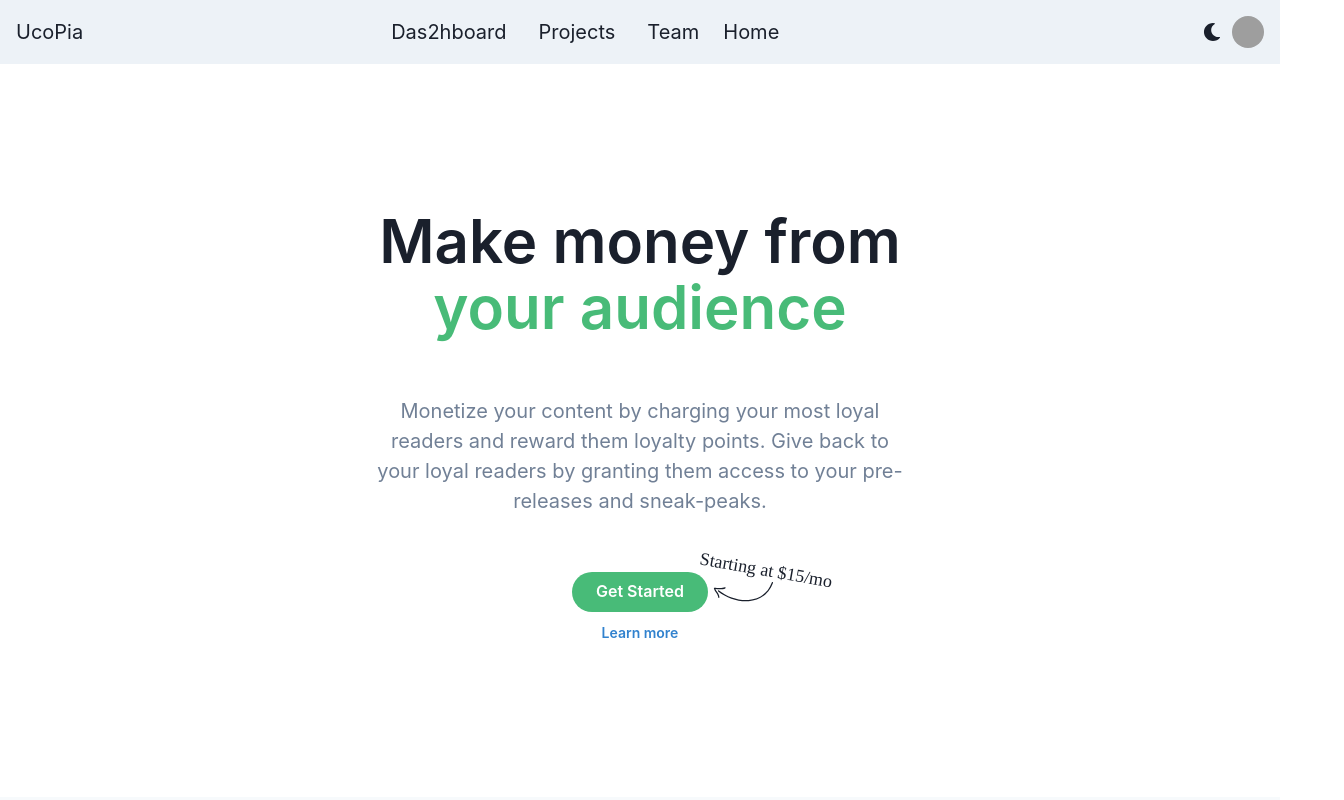
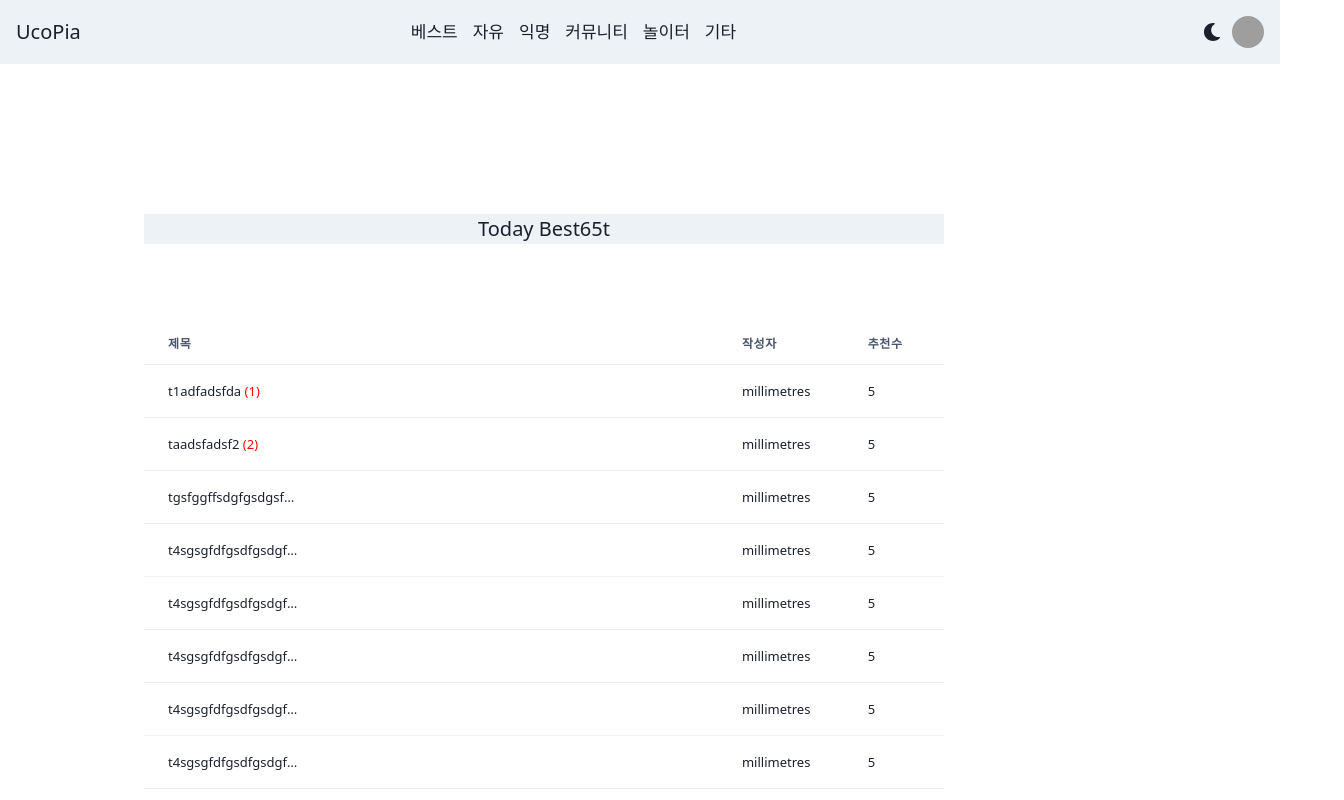
Before and after one commit to Butler-SIM/fff-front, a React (Create React App) app: page /board/BoardList in a window 1280 px wide. Shown: the top 800 px of the page, 1344 px wide, since content can reach past the window. Built offline with nearby package versions, Linux system fonts and the light colour scheme; grey boxes are pictures that could not be loaded.

Commit message:
feat 판 list 작업중

```diff
--- a/src/App.tsx
+++ b/src/App.tsx
@@ -1,16 +1,13 @@
 import * as React from "react";
-import {
-  ChakraProvider,
-  Box,
-  extendTheme,
-} from "@chakra-ui/react";
+import { ChakraProvider, Box, extendTheme } from "@chakra-ui/react";
 import { ColorModeSwitcher } from "./ColorModeSwitcher";
 import { Logo } from "./Logo";
 import CustomFooter from "./components/common/Footer";
 import CustomNav from "./components/common/NavBar";
-import { BrowserRouter, Router, Route, Routes } from 'react-router-dom';
+import { BrowserRouter, Router, Route, Routes } from "react-router-dom";
 import MainLayout from "./components/common/layout/MainLayOut";
 import BoardList from "./components/board/BoardList";
+import BoardDetail from './components/board/BoardDetail';
 
 const colors = {
   brand: {
@@ -20,7 +17,13 @@ const colors = {
   },
 };
 
-const theme = extendTheme({ colors });
+const theme = extendTheme({
+  colors,
+  fonts: {
+    body: '"Noto Sans", "malgun gothic", AppleGothic, dotum, sans-serif',
+    heading: '"Noto Sans", "malgun gothic", AppleGothic, dotum, sans-serif',
+  },
+});
 
 export const App = () => (
   <BrowserRouter>
@@ -32,7 +35,8 @@ export const App = () => (
           <Route path="/" element={<MainLayout />} />
           {/* 게시판 목록 */}
           <Route path="/board/BoardList" element={<BoardList />} />
-
+          {/* 게시판 상세 */}
+          <Route path="/board/detail/:boardId" element={<BoardDetail />} />
         </Routes>
 
         {/* 기타 컴포넌트들 */}
--- /dev/null
+++ b/src/components/board/BoardDetail.tsx
@@ -0,0 +1,184 @@
+'use client'
+
+import {
+  Box,
+  chakra,
+  Container,
+  Stack,
+  Text,
+  Image,
+  Flex,
+  VStack,
+  Button,
+  Heading,
+  SimpleGrid,
+  StackDivider,
+  useColorModeValue,
+  VisuallyHidden,
+  List,
+  ListItem,
+} from '@chakra-ui/react'
+import { MdLocalShipping } from 'react-icons/md'
+
+export default function BoardDetail() {
+  return (
+    <Container maxW={'7xl'}>
+      <SimpleGrid
+        columns={{ base: 1, lg: 2 }}
+        spacing={{ base: 8, md: 10 }}
+        py={{ base: 18, md: 24 }}>
+        <Flex>
+          <Image
+            rounded={'md'}
+            alt={'product image'}
+            src={
+              'https://images.unsplash.com/photo-1596516109370-29001ec8ec36?crop=entropy&cs=tinysrgb&fit=max&fm=jpg&ixid=MnwyODE1MDl8MHwxfGFsbHx8fHx8fHx8fDE2Mzg5MzY2MzE&ixlib=rb-1.2.1&q=80&w=1080'
+            }
+            fit={'cover'}
+            align={'center'}
+            w={'100%'}
+            h={{ base: '100%', sm: '400px', lg: '500px' }}
+          />
+        </Flex>
+        <Stack spacing={{ base: 6, md: 10 }}>
+          <Box as={'header'}>
+            <Heading
+              lineHeight={1.1}
+              fontWeight={600}
+              fontSize={{ base: '2xl', sm: '4xl', lg: '5xl' }}>
+              Automatic Watch
+            </Heading>
+            <Text
+              color={useColorModeValue('gray.900', 'gray.400')}
+              fontWeight={300}
+              fontSize={'2xl'}>
+              $350.00 USD
+            </Text>
+          </Box>
+
+          <Stack
+            spacing={{ base: 4, sm: 6 }}
+            direction={'column'}
+            divider={
+              <StackDivider borderColor={useColorModeValue('gray.200', 'gray.600')} />
+            }>
+            <VStack spacing={{ base: 4, sm: 6 }}>
+              <Text
+                color={useColorModeValue('gray.500', 'gray.400')}
+                fontSize={'2xl'}
+                fontWeight={'300'}>
+                Lorem ipsum dolor sit amet, consetetur sadipscing elitr, sed diam nonumy
+                eirmod tempor invidunt ut labore
+              </Text>
+              <Text fontSize={'lg'}>
+                Lorem ipsum dolor sit amet, consectetur adipisicing elit. Ad aliquid amet
+                at delectus doloribus dolorum expedita hic, ipsum maxime modi nam officiis
+                porro, quae, quisquam quos reprehenderit velit? Natus, totam.
+              </Text>
+            </VStack>
+            <Box>
+              <Text
+                fontSize={{ base: '16px', lg: '18px' }}
+                color={useColorModeValue('yellow.500', 'yellow.300')}
+                fontWeight={'500'}
+                textTransform={'uppercase'}
+                mb={'4'}>
+                Features
+              </Text>
+
+              <SimpleGrid columns={{ base: 1, md: 2 }} spacing={10}>
+                <List spacing={2}>
+                  <ListItem>Chronograph</ListItem>
+                  <ListItem>Master Chronometer Certified</ListItem>{' '}
+                  <ListItem>Tachymeter</ListItem>
+                </List>
+                <List spacing={2}>
+                  <ListItem>Anti‑magnetic</ListItem>
+                  <ListItem>Chronometer</ListItem>
+                  <ListItem>Small seconds</ListItem>
+                </List>
+              </SimpleGrid>
+            </Box>
+            <Box>
+              <Text
+                fontSize={{ base: '16px', lg: '18px' }}
+                color={useColorModeValue('yellow.500', 'yellow.300')}
+                fontWeight={'500'}
+                textTransform={'uppercase'}
+                mb={'4'}>
+                Product Details
+              </Text>
+
+              <List spacing={2}>
+                <ListItem>
+                  <Text as={'span'} fontWeight={'bold'}>
+                    Between lugs:
+                  </Text>{' '}
+                  20 mm
+                </ListItem>
+                <ListItem>
+                  <Text as={'span'} fontWeight={'bold'}>
+                    Bracelet:
+                  </Text>{' '}
+                  leather strap
+                </ListItem>
+                <ListItem>
+                  <Text as={'span'} fontWeight={'bold'}>
+                    Case:
+                  </Text>{' '}
+                  Steel
+                </ListItem>
+                <ListItem>
+                  <Text as={'span'} fontWeight={'bold'}>
+                    Case diameter:
+                  </Text>{' '}
+                  42 mm
+                </ListItem>
+                <ListItem>
+                  <Text as={'span'} fontWeight={'bold'}>
+                    Dial color:
+                  </Text>{' '}
+                  Black
+                </ListItem>
+                <ListItem>
+                  <Text as={'span'} fontWeight={'bold'}>
+                    Crystal:
+                  </Text>{' '}
+                  Domed, scratch‑resistant sapphire crystal with anti‑reflective treatment
+                  inside
+                </ListItem>
+                <ListItem>
+                  <Text as={'span'} fontWeight={'bold'}>
+                    Water resistance:
+                  </Text>{' '}
+                  5 bar (50 metres / 167 feet){' '}
+                </ListItem>
+              </List>
+            </Box>
+          </Stack>
+
+          <Button
+            rounded={'none'}
+            w={'full'}
+            mt={8}
+            size={'lg'}
+            py={'7'}
+            bg={useColorModeValue('gray.900', 'gray.50')}
+            color={useColorModeValue('white', 'gray.900')}
+            textTransform={'uppercase'}
+            _hover={{
+              transform: 'translateY(2px)',
+              boxShadow: 'lg',
+            }}>
+            Add to cart
+          </Button>
+
+          <Stack direction="row" alignItems="center" justifyContent={'center'}>
+            <MdLocalShipping />
+            <Text>2-3 business days delivery</Text>
+          </Stack>
+        </Stack>
+      </SimpleGrid>
+    </Container>
+  )
+}
--- a/src/components/board/BoardList.tsx
+++ b/src/components/board/BoardList.tsx
@@ -1,94 +1,139 @@
-'use client'
-
 import {
+  Table,
+  Thead,
+  Tbody,
+  Tfoot,
+  Tr,
+  Th,
+  Td,
+  TableCaption,
+  TableContainer,
   Box,
-  Heading,
   Container,
   Text,
-  Button,
-  Stack,
-  Icon,
   useColorModeValue,
-  createIcon,
-} from '@chakra-ui/react'
+} from "@chakra-ui/react";
+import { useBreakpointValue } from "@chakra-ui/react";
+import { useState } from "react";
+import { Link as ChakraLink, LinkProps } from "@chakra-ui/react";
+import { Link as ReactRouterLink } from "react-router-dom";
 
-export default function MainLayout() {
+type DataItem = {
+  title: string;
+  comment: number;
+};
+
+function BoardListData(props: any) {
+  const [dataList, setDataList] = useState<DataItem[]>([
+    { title: "t1adfadsfda", comment: 1 },
+    { title: "taadsfadsf2", comment: 2 },
+    { title: "tgsfggffsdgfgsdgsfdgsfd3", comment: 3 },
+    { title: "t4sgsgfdfgsdfgsdgfsd", comment: 4 },
+    { title: "t4sgsgfdfgsdfgsdgfsd", comment: 5 },
+    { title: "t4sgsgfdfgsdfgsdgfsd", comment: 6 },
+    { title: "t4sgsgfdfgsdfgsdgfsd", comment: 7 },
+    { title: "t4sgsgfdfgsdfgsdgfsd", comment: 8 },
+    { title: "t4sgsgfdfgsdfgsdgfsd", comment: 9 },
+    { title: "t4sgsgfdfgsdfgsdgfsd", comment: 10 },
+  ]);
+
   return (
-    <>
-      <Container maxW={'xl'}>
-        <Stack
-          as={Box}
-          textAlign={'center'}
-          spacing={{ base: 8, md: 14 }}
-          py={{ base: 20, md: 36 }}>
-          <Heading
-            fontWeight={600}
-            fontSize={{ base: '2xl', sm: '4xl', md: '6xl' }}
-            lineHeight={'110%'}>
-            Make money from <br />
-            <Text as={'span'} color={'green.400'}>
-              your audience
-            </Text>
-          </Heading>
-          <Text color={'gray.500'}>
-            Monetize your content by charging your most loyal readers and reward them
-            loyalty points. Give back to your loyal readers by granting them access to
-            your pre-releases and sneak-peaks.
-          </Text>
-          <Stack
-            direction={'column'}
-            spacing={3}
-            align={'center'}
-            alignSelf={'center'}
-            position={'relative'}>
-            <Button
-              colorScheme={'green'}
-              bg={'green.400'}
-              rounded={'full'}
-              px={6}
-              _hover={{
-                bg: 'green.500',
-              }}>
-              Get Started
-            </Button>
-            <Button variant={'link'} colorScheme={'blue'} size={'sm'}>
-              Learn more
-            </Button>
-            <Box>
-              <Icon
-                as={Arrow}
-                color={useColorModeValue('gray.800', 'gray.300')}
-                w={71}
-                position={'absolute'}
-                right={-71}
-                top={'10px'}
-              />
-              <Text
-                fontSize={'lg'}
-                fontFamily={'Caveat'}
-                position={'absolute'}
-                right={'-125px'}
-                top={'-15px'}
-                transform={'rotate(10deg)'}>
-                Starting at $15/mo
+    <Box width={{ base: "100%", md: "1200px" }}>
+      <Box
+        bg={useColorModeValue("gray.100", "gray.900")}
+        width={useBreakpointValue({ base: "385px", md: "800px" })}
+      >
+        {props.title ? props.title : ""}
+        65t
+      </Box>
+
+      <Table
+        variant="simple"
+        width={useBreakpointValue({ base: "385px", md: "800px" })}
+        fontSize={useBreakpointValue({ base: "10px", md: "13px" })}
+        mt={20}
+      >
+        <Thead>
+          <Tr>
+            <Th width={useBreakpointValue({ base: "130px", md: "550px" })}>
+              제목
+            </Th>
+            <Th width={useBreakpointValue({ base: "10px", md: "100px" })}>
+              작성자
+            </Th>
+            <Th
+              width={useBreakpointValue({ base: "8px", md: "30px" })}
+              whiteSpace="nowrap"
+            >
+              추천수
+            </Th>
+          </Tr>
+        </Thead>
+        <Tbody>
+          {dataList.map((item) => (
+            <Tr>
+              <Td>
+                <ChakraLink as={ReactRouterLink} to="/board/detail/:boardId">
+                  <Text isTruncated maxWidth="130px">
+                    {item.title}{" "}
+                    <Text as="span" color="red">
+                      ({item.comment})
+                    </Text>
+                  </Text>
+                </ChakraLink>
+              </Td>
+
+              <Td>millimetres</Td>
+              <Td>5</Td>
+            </Tr>
+          ))}
+          <Tr>
+            <Td>
+              <Text isTruncated maxWidth="130px">
+                inchㄴㄹadsafddfasadfsadfsdfdffad
               </Text>
-            </Box>
-          </Stack>
-        </Stack>
-      </Container>
-    </>
-  )
+            </Td>
+            <Td>millimetres</Td>
+            <Td>254</Td>
+          </Tr>
+          <Tr>
+            <Td>
+              <Text isTruncated maxWidth="130px">
+                inchㄴㄹadsafddfasadfsadfsdfdffad
+              </Text>
+            </Td>
+            <Td>centimetres</Td>
+            <Td>3048</Td>
+          </Tr>
+          <Tr>
+            <Td>
+              <Text isTruncated maxWidth="130px">
+                inchㄴㄹadsafddfasadfsadfsdfdffad
+              </Text>
+            </Td>
+            <Td>metres</Td>
+            <Td>0.91444</Td>
+          </Tr>
+        </Tbody>
+      </Table>
+    </Box>
+  );
 }
 
-const Arrow = createIcon({
-  displayName: 'Arrow',
-  viewBox: '0 0 72 24',
-  path: (
-    <path
-      fillRule="evenodd"
-      clipRule="evenodd"
-      d="M0.600904 7.08166C0.764293 6.8879 1.01492 6.79004 1.26654 6.82177C2.83216 7.01918 5.20326 7.24581 7.54543 7.23964C9.92491 7.23338 12.1351 6.98464 13.4704 6.32142C13.84 6.13785 14.2885 6.28805 14.4722 6.65692C14.6559 7.02578 14.5052 7.47362 14.1356 7.6572C12.4625 8.48822 9.94063 8.72541 7.54852 8.7317C5.67514 8.73663 3.79547 8.5985 2.29921 8.44247C2.80955 9.59638 3.50943 10.6396 4.24665 11.7384C4.39435 11.9585 4.54354 12.1809 4.69301 12.4068C5.79543 14.0733 6.88128 15.8995 7.1179 18.2636C7.15893 18.6735 6.85928 19.0393 6.4486 19.0805C6.03792 19.1217 5.67174 18.8227 5.6307 18.4128C5.43271 16.4346 4.52957 14.868 3.4457 13.2296C3.3058 13.0181 3.16221 12.8046 3.01684 12.5885C2.05899 11.1646 1.02372 9.62564 0.457909 7.78069C0.383671 7.53862 0.437515 7.27541 0.600904 7.08166ZM5.52039 10.2248C5.77662 9.90161 6.24663 9.84687 6.57018 10.1025C16.4834 17.9344 29.9158 22.4064 42.0781 21.4773C54.1988 20.5514 65.0339 14.2748 69.9746 0.584299C70.1145 0.196597 70.5427 -0.0046455 70.931 0.134813C71.3193 0.274276 71.5206 0.70162 71.3807 1.08932C66.2105 15.4159 54.8056 22.0014 42.1913 22.965C29.6185 23.9254 15.8207 19.3142 5.64226 11.2727C5.31871 11.0171 5.26415 10.5479 5.52039 10.2248Z"
-      fill="currentColor"
-    />
-  ),
-})
+export default function Main() {
+  const displayFlex = useBreakpointValue({ base: "block" });
+
+  return (
+    <Container maxW={"5xl"}>
+      <Box
+        width={{ base: "100%", md: "1200px" }}
+        mt={150}
+        mb={20}
+        alignItems="center"
+        justifyContent="center"
+      >
+        <BoardListData title={"Today Best"}></BoardListData>
+      </Box>
+    </Container>
+  );
+}
--- a/src/components/common/NavBar.tsx
+++ b/src/components/common/NavBar.tsx
@@ -26,7 +26,7 @@ interface Props {
   children: React.ReactNode;
 }
 
-const Links = ["Das2hboard", "Projects", "Team"];
+const Links = ["베스트", "자유", "익명", "커뮤니티", "놀이터", "기타"];
 
 const NavLink = (props: Props) => {
   const { children } = props;
@@ -64,20 +64,34 @@ export default function CustomNav() {
           />
           <HStack spacing={300} alignItems={"center"}>
             <Box>
-            <ChakraLink as={ReactRouterLink} to="/">
+              <ChakraLink as={ReactRouterLink} to="/">
                 UcoPia
               </ChakraLink>
             </Box>
             <HStack
               as={"nav"}
-              spacing={4}
+              spacing={15}
               display={{ base: "none", md: "flex" }}
+              ml={30}
+              fontSize={17}
             >
-              {Links.map((link) => (
-                <NavLink key={"/board/BoardList"}>{link}</NavLink>
-              ))}
               <ChakraLink as={ReactRouterLink} to="/board/BoardList">
-                Home
+                베스트
+              </ChakraLink>
+              <ChakraLink as={ReactRouterLink} to="/board/BoardList">
+                자유
+              </ChakraLink>
+              <ChakraLink as={ReactRouterLink} to="/board/BoardList">
+                익명
+              </ChakraLink>
+              <ChakraLink as={ReactRouterLink} to="/board/BoardList">
+                커뮤니티
+              </ChakraLink>
+              <ChakraLink as={ReactRouterLink} to="/board/BoardList">
+                놀이터
+              </ChakraLink>
+              <ChakraLink as={ReactRouterLink} to="/board/BoardList">
+                기타
               </ChakraLink>
             </HStack>
           </HStack>
--- a/src/components/common/layout/MainLayOut.tsx
+++ b/src/components/common/layout/MainLayOut.tsx
@@ -13,7 +13,8 @@ import {
   } from "@chakra-ui/react";
   import { useBreakpointValue } from "@chakra-ui/react";
   import { useState } from "react";
-
+  import { Link as ChakraLink, LinkProps } from "@chakra-ui/react";
+  import { Link as ReactRouterLink } from "react-router-dom";
   type DataItem = {
     title: string;
     comment: number;
@@ -41,7 +42,10 @@ import {
           <Thead>
             {dataList.map((item) => (
               <Tr>
-                  <Th>{item.title}</Th>
+                  <Th><ChakraLink as={ReactRouterLink} to="/board/detail/:boardId">
+                  {item.title}
+              </ChakraLink></Th>
+
                   <Th isNumeric>{item.comment}</Th>
               </Tr>
             ))}
@@ -51,7 +55,7 @@ import {
     );
   }
 
-  export default function BoardList() {
+  export default function Main() {
     const displayFlex = useBreakpointValue({ base: "block", md: "flex" });
 
     return (
```
